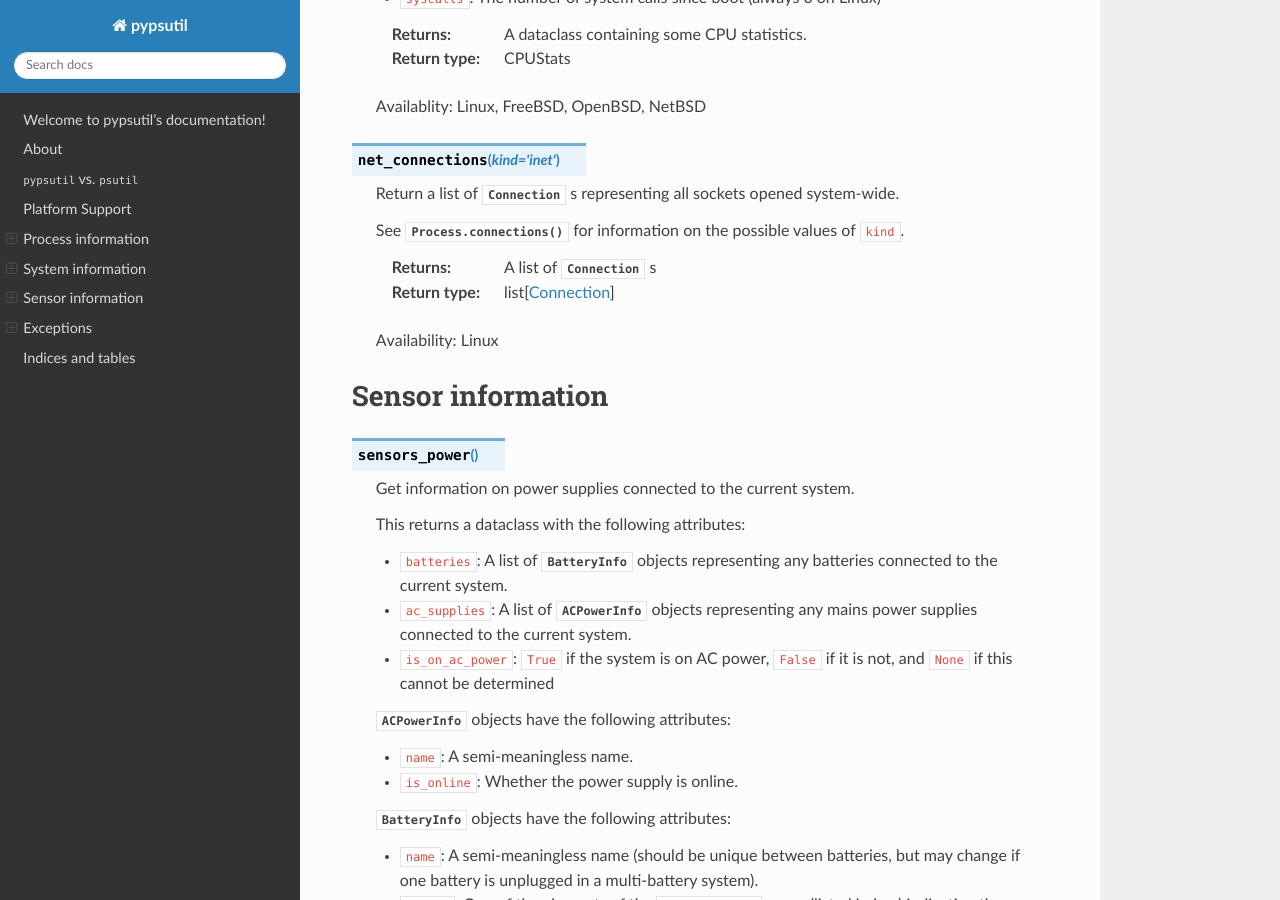
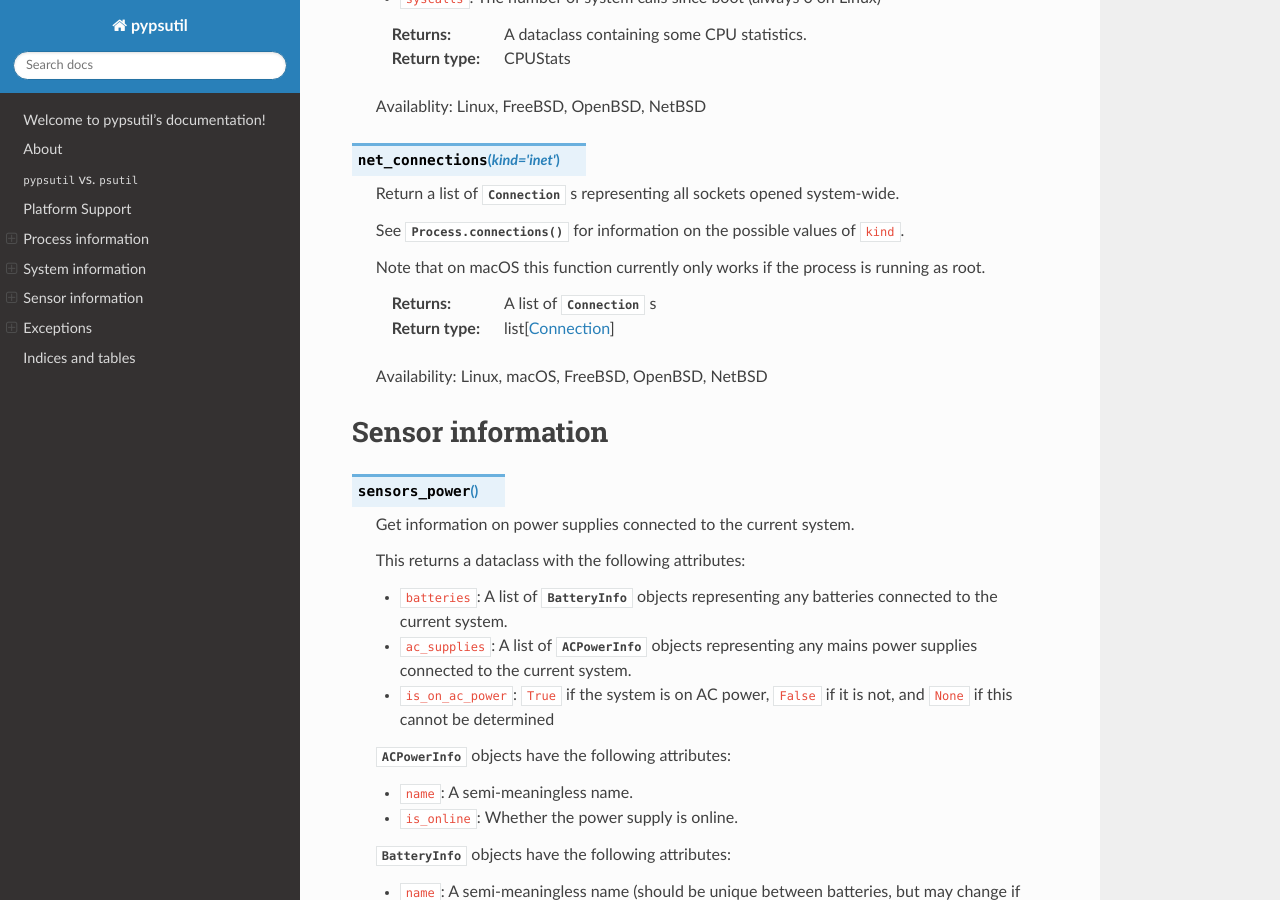
Before and after one commit to cptpcrd/pypsutil, a Sphinx documentation site: the page built from docs/index.rst, in a window 1280 px wide and 900 px high, scrolled down 28566 px. Built offline with Sphinx 7.4.7 and the Read the Docs theme 2.0.0, drawn with Linux system fonts in a browser that asks for light colours; some of the changed text lies outside the part shown.

Commit message:
docs: update availability of network connection APIs

```diff
--- a/docs/index.rst
+++ b/docs/index.rst
@@ -665,7 +665,7 @@ Process information
       :returns: A list of :py:class:`Connection` s
       :rtype: list[Connection]
 
-      Availability: Linux, FreeBSD
+      Availability: Linux, macOS, FreeBSD, OpenBSD, NetBSD
 
    .. py:method:: is_running()
 
@@ -1333,10 +1333,12 @@ System information
 
    See :py:meth:`Process.connections()` for information on the possible values of ``kind``.
 
+   Note that on macOS this function currently only works if the process is running as root.
+
    :returns: A list of :py:class:`Connection` s
    :rtype: list[Connection]
 
-   Availability: Linux
+   Availability: Linux, macOS, FreeBSD, OpenBSD, NetBSD
 
 
 Sensor information
```
